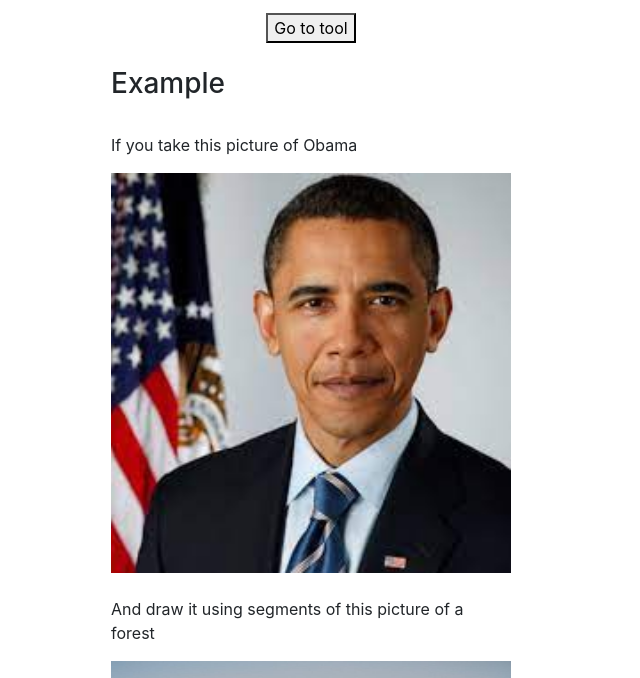
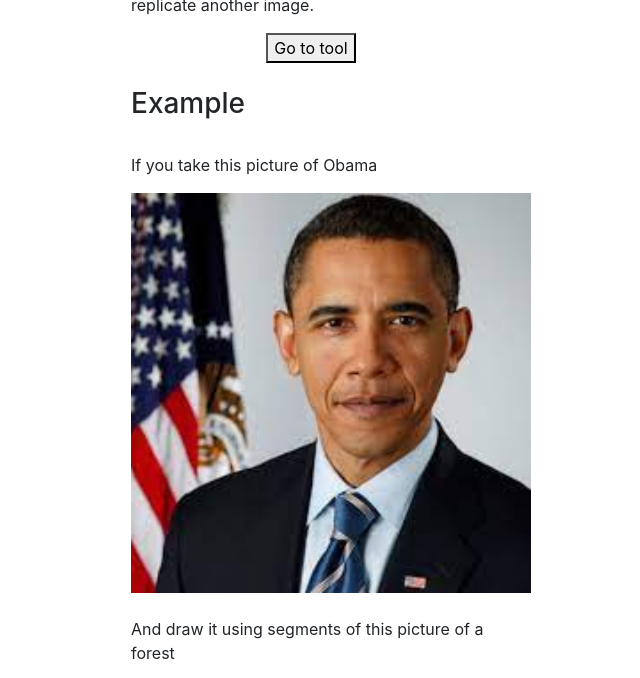
Before and after one commit to daikman/mosaic-morph, a plain HTML site: page index.html in a window 1280 px wide. Shown: the part 155-833 px from the top of the page, without its empty margins (329-969 px from the left). Drawn offline with nearby package versions, Linux system fonts and the light colour scheme.

Commit message:
add padding to all sides

```diff
--- a/style.css
+++ b/style.css
@@ -3,7 +3,7 @@ body {
   /* min-width: 400px; */
   display: block;
   margin: auto;
-  padding-bottom: 20px;
+  padding: 20px;
 }
 
 
```
